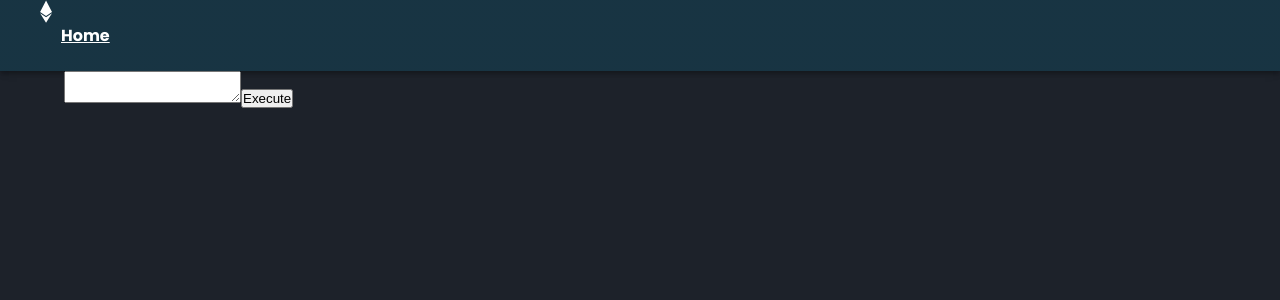
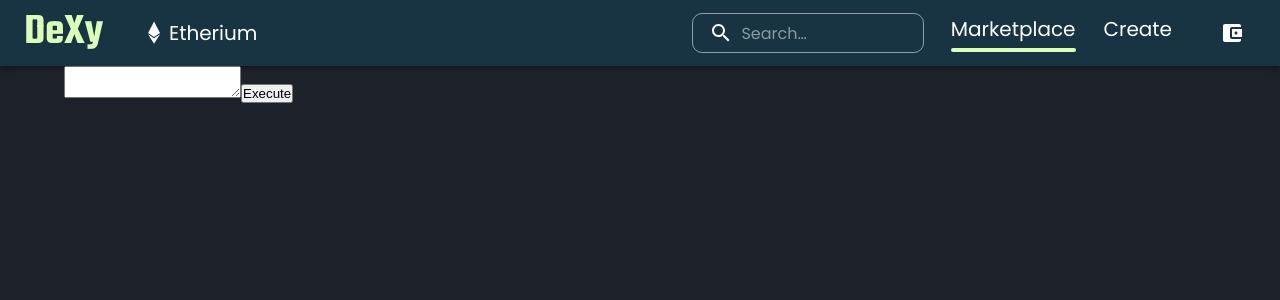
Before and after one commit to anhminhnguyen3110/DeXy-NFT-Trading-FE, a Next.js app: page / in a window 1280 px wide. Shown: the top 300 px of the page. Built offline with nearby package versions, Linux system fonts and the light colour scheme.

Commit message:
feat: [IN-32] add header with search bar

```diff
--- /dev/null
+++ b/src/components/SearchBar.js
@@ -0,0 +1,73 @@
+import { InputBase, alpha, styled } from '@mui/material'
+import SearchIcon from '@mui/icons-material/Search'
+
+const Search = styled('div')(({ theme }) => ({
+  maxHeight: '2.5rem',
+  position: 'relative',
+  borderRadius: theme.shape.borderRadius,
+  '&:hover': {
+    backgroundColor: alpha(theme.palette.common.white, 0.1),
+  },
+  transition: theme.transitions.create('width'),
+  width: '2.5rem',
+  [theme.breakpoints.down('sm')]: {
+    '&:has(.MuiInputBase-input:focus)': {
+      width: '100%',
+      border: `1px solid ${theme.palette.grey[400]}`,
+    },
+  },
+  [theme.breakpoints.up('sm')]: {
+    border: `1px solid ${theme.palette.grey[400]}`,
+    marginLeft: theme.spacing(1),
+    width: 'auto',
+  },
+}))
+
+const SearchIconWrapper = styled('div')(({ theme }) => ({
+  padding: theme.spacing(0, 2),
+  height: '100%',
+  position: 'absolute',
+  pointerEvents: 'none',
+  display: 'flex',
+  alignItems: 'center',
+  justifyContent: 'center',
+  [theme.breakpoints.down('sm')]: {
+    padding: '0.5rem',
+  },
+}))
+
+const StyledInputBase = styled(InputBase)(({ theme }) => ({
+  color: 'inherit',
+  '& .MuiInputBase-input': {
+    backgroundColor: 'transparent',
+    padding: theme.spacing(1, 1, 1, 0),
+    paddingLeft: `calc(1em + ${theme.spacing(4)})`,
+    transition: theme.transitions.create('width'),
+    width: '100%',
+    [theme.breakpoints.down('sm')]: {
+      opacity: 0,
+      width: 0,
+      '&:focus': {
+        opacity: 1,
+        width: '100%',
+      },
+    },
+  },
+  width: '100%',
+}))
+
+export default function SearchBar({ value, handleChange }) {
+  return (
+    <Search>
+      <SearchIconWrapper>
+        <SearchIcon />
+      </SearchIconWrapper>
+      <StyledInputBase
+        placeholder="Search…"
+        inputProps={{ 'aria-label': 'search' }}
+        value={value}
+        onChange={handleChange}
+      />
+    </Search>
+  )
+}
--- a/src/layouts/AppBar.js
+++ b/src/layouts/AppBar.js
@@ -1,5 +1,7 @@
 import { useState } from 'react'
 import { useRouter } from 'next/router'
+import useResponsive from '@/hooks/useResponsive'
+import Link from 'next/link'
 import {
   Container,
   AppBar,
@@ -11,19 +13,91 @@ import {
   Menu,
   MenuItem,
   styled,
+  Stack,
 } from '@mui/material'
 import MenuIcon from '@mui/icons-material/Menu'
+import AccountBalanceWalletRoundedIcon from '@mui/icons-material/AccountBalanceWalletRounded'
 import EtheriumIcon from '@/components/EtheriumIcon'
+import SearchBar from '@/components/SearchBar'
 
 const AppBarStyled = styled(AppBar)(({ theme }) => ({
   backgroundColor: theme.palette.background.neutral,
 }))
 
-const pages = [['Home', '/']]
+const Logo = styled(Typography)(({ theme }) => ({
+  fontFamily: 'Teko, sans-serif',
+  color: theme.palette.primary.main,
+  fontSize: '2.75rem',
+  fontWeight: 600,
+}))
+
+const ToolbarStyled = styled(Toolbar)(({ theme }) => ({
+  minHeight: '4.125rem',
+  gap: '2.8rem',
+  [theme.breakpoints.down('md')]: {
+    gap: '1.5rem',
+  },
+  [theme.breakpoints.down('sm')]: {
+    '&:has(.MuiInputBase-input:focus)': {
+      '& #logo-link, & #nav-menu-button': {
+        display: 'none',
+      },
+    },
+  },
+}))
+
+const NavMenuContainer = styled(Box)(({ theme }) => ({
+  flexGrow: 1,
+  justifyContent: 'flex-end',
+  alignItems: 'center',
+  gap: '0.75rem',
+  [theme.breakpoints.down('sm')]: {
+    gap: '0.1rem',
+  },
+}))
+
+const NavButton = styled(Button)(({ theme }) => ({
+  position: 'relative',
+  top: '-0.25rem',
+  display: 'block',
+  fontSize: '1.25rem',
+  fontWeight: 400,
+  color: theme.palette.text.primary,
+  '&:hover': {
+    backgroundColor: 'unset',
+  },
+  '&::before': {
+    content: '""',
+    position: 'absolute',
+    bottom: 0,
+    width: 0,
+    height: '0.25rem',
+    backgroundColor: theme.palette.primary.main,
+    borderRadius: '100px',
+    transition: 'width 0.15s ease-in-out',
+  },
+  '&:hover::before': {
+    width: 'max(20%, 1.75rem)',
+  },
+  '&.nav-button-active::before': {
+    width: 'calc(100% - 16px)',
+  },
+}))
+
+const pages = [
+  ['Marketplace', '/'],
+  ['Create', '/create'],
+]
+const accountMenu = [
+  ['Create wallet', 'https://metamask.io/'],
+  ['Account', '/account'],
+]
 
 function ResponsiveAppBar() {
   const [anchorElNav, setAnchorElNav] = useState(null)
   const router = useRouter()
+  const isDesktop = useResponsive('up', 'md')
+  const [searchValue, setSearchValue] = useState('')
 
   const handleOpenNavMenu = (event) => {
     setAnchorElNav(event.currentTarget)
@@ -38,21 +112,29 @@ function ResponsiveAppBar() {
     router.push(`${location.toLowerCase()}`)
   }
 
+  const handleChangeSearch = (event) => {
+    setSearchValue(event.target.value)
+  }
+
   return (
-    <AppBarStyled
-      position="static"
-      sx={{
-        '.MuiContainer-root': {
-          padding: '0 max(0.1em, calc((100% - clamp(300px, 95%, 1200px)) / 2))',
-        },
-      }}
-    >
+    <AppBarStyled position="static">
       <Container maxWidth="xl">
-        <Toolbar disableGutters>
-          <Box sx={{ flexGrow: 1, display: { xs: 'flex', sm: 'none' } }}>
+        <ToolbarStyled disableGutters variant="dense">
+          <Link href="/" id="logo-link">
+            <Logo>DeXy</Logo>
+          </Link>
+          {isDesktop && (
+            <Stack direction="row" gap={1} alignItems="center">
+              <EtheriumIcon />
+              <Typography fontSize="1.25rem">Etherium</Typography>
+            </Stack>
+          )}
+          <NavMenuContainer sx={{ display: { xs: 'flex', sm: 'none' } }}>
+            <SearchBar value={searchValue} handleChange={handleChangeSearch} />
             <IconButton
+              id="nav-menu-button"
               size="large"
-              aria-label="account of current user"
+              aria-label="menu"
               aria-controls="menu-appbar"
               aria-haspopup="true"
               onClick={handleOpenNavMenu}
@@ -84,25 +166,61 @@ function ResponsiveAppBar() {
                 </MenuItem>
               ))}
             </Menu>
-          </Box>
-          <Box sx={{ flexGrow: 1, display: { xs: 'none', sm: 'flex' } }}>
-            <EtheriumIcon />
+          </NavMenuContainer>
+          <NavMenuContainer sx={{ display: { xs: 'none', sm: 'flex' } }}>
+            <div
+              style={{
+                width: 'max(25%, 15rem)',
+                marginRight: 'min(1rem, 0.5vw)',
+                flexShrink: 8,
+              }}
+            >
+              <SearchBar value={searchValue} handleChange={handleChangeSearch} />
+            </div>
             {pages.map(([page, location]) => (
-              <Button
+              <NavButton
                 key={page}
                 onClick={() => handleClickMenu(location)}
-                sx={{
-                  my: 2,
-                  color: 'white',
-                  display: 'block',
-                  textDecoration: router.pathname === location ? 'underline' : 'none',
-                }}
+                className={router.pathname === location ? 'nav-button-active' : 'nav-button'}
               >
                 {page}
-              </Button>
+              </NavButton>
             ))}
-          </Box>
-        </Toolbar>
+            <IconButton
+              size="large"
+              aria-label="account of current user"
+              aria-controls="menu-appbar"
+              aria-haspopup="true"
+              onClick={handleOpenNavMenu}
+              sx={{ marginLeft: '1rem' }}
+            >
+              <AccountBalanceWalletRoundedIcon />
+            </IconButton>
+            <Menu
+              id="menu-appbar"
+              anchorEl={anchorElNav}
+              anchorOrigin={{
+                vertical: 'bottom',
+                horizontal: 'right',
+              }}
+              keepMounted
+              transformOrigin={{
+                vertical: 'top',
+                horizontal: 'right',
+              }}
+              open={Boolean(anchorElNav)}
+              onClose={handleCloseNavMenu}
+            >
+              <MenuItem onClick={() => {}}>Connect wallet</MenuItem>
+              {accountMenu.map(([page, location]) => (
+                <MenuItem key={`account-menu-page`} onClick={() => handleClickMenu(location)}>
+                  {page}
+                </MenuItem>
+              ))}
+              <MenuItem onClick={() => {}}>Log out</MenuItem>
+            </Menu>
+          </NavMenuContainer>
+        </ToolbarStyled>
       </Container>
     </AppBarStyled>
   )
--- a/src/pages/_document.js
+++ b/src/pages/_document.js
@@ -17,7 +17,7 @@ export default function Document() {
         <link rel="preconnect" href="https://fonts.googleapis.com" />
         <link rel="preconnect" href="https://fonts.gstatic.com" crossOrigin="true" />
         <link
-          href="https://fonts.googleapis.com/css2?family=Lora:wght@400;500;700&family=Poppins:ital,wght@0,300;0,400;0,500;0,600;0,700;1,300&display=swap"
+          href="https://fonts.googleapis.com/css2?family=Lora:wght@400;500;700&family=Poppins:ital,wght@0,300;0,400;0,500;0,600;0,700;1,300&family=Teko:wght@600&display=swap"
           rel="stylesheet"
         />
       </Head>
--- a/src/theme/palette.js
+++ b/src/theme/palette.js
@@ -76,13 +76,10 @@ const COMMON = {
   grey: GREY,
   divider: GREY[500],
   action: {
-    active: PRIMARY.main,
-    hover: PRIMARY.main,
     selected: PRIMARY.main,
     disabled: GREY[500_80],
     disabledBackground: GREY[500_24],
     focus: PRIMARY.main,
-    hoverOpacity: 0.8,
     disabledOpacity: 0.5,
   },
 }
```
